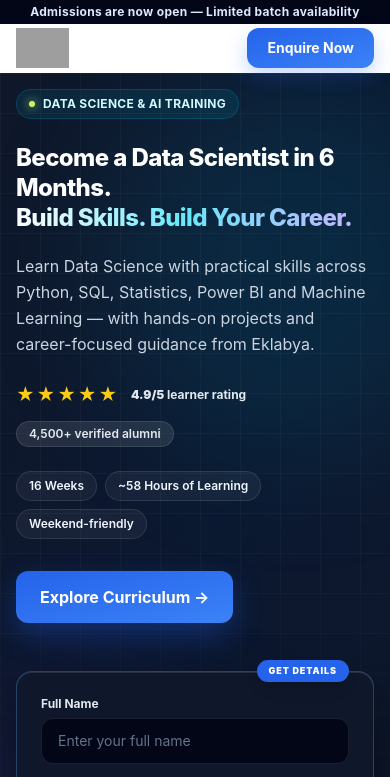
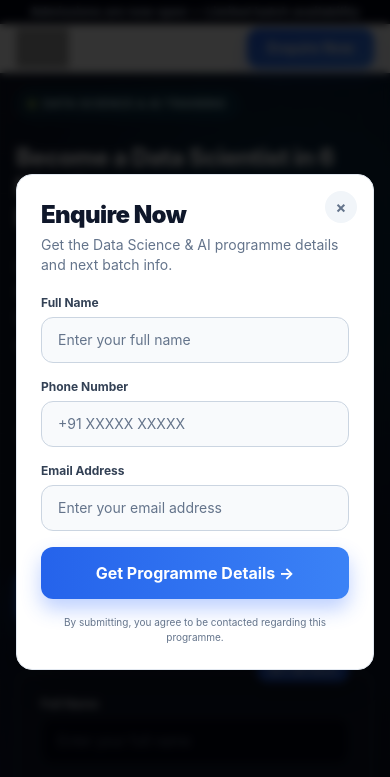
Before and after one commit to krsnavtr-code/firstvite_b, a website: page public/data-science-landing-page.html in a window 390 px wide. Shown: the top 777 px of the page. Drawn offline with nearby package versions, Linux system fonts and the light colour scheme; grey boxes are pictures that could not be loaded.

Commit message:
refactor(modal): change lead modal theme from dark to light and add auto-open after 5 seconds
Update lead enquiry modal styling from dark slate theme to light white theme with updated colors for background, borders, text, and form inputs. Change focus states from cyan to blue. Fix marquee-track-reviews CSS selector specificity. Add auto-open functionality to trigger lead modal after 5 seconds if user hasn't manually opened it, with leadModalAlreadyOpened flag to track manual opens.

```diff
--- a/public/data-science-landing-page.html
+++ b/public/data-science-landing-page.html
@@ -84,7 +84,7 @@
           transparent
         );
       }
-      .marquee-track-reviews {
+      div.marquee-track-reviews {
         display: flex;
         width: max-content;
         padding: 0 !important;
@@ -2330,38 +2330,38 @@
       role="dialog"
     >
       <div
-        class="bg-slate-900 border border-blue-400/30 rounded-2xl p-6 md:p-8 w-full max-w-md relative shadow-[0_20px_50px_rgba(0,0,0,0.5),inset_0_1px_0_rgba(255,255,255,0.1)]"
+        class="bg-white rounded-2xl p-6 md:p-8 w-full max-w-md relative shadow-2xl border border-slate-200"
       >
         <button
           type="button"
           onclick="closeModal()"
-          class="absolute right-4 top-4 w-8 h-8 rounded-full bg-slate-800 text-slate-300 flex items-center justify-center font-bold hover:bg-slate-700 hover:text-white"
+          class="absolute right-4 top-4 w-8 h-8 rounded-full bg-slate-100 text-slate-500 flex items-center justify-center font-bold hover:bg-slate-200 hover:text-slate-700"
           aria-label="Close"
         >
           &times;
         </button>
-        <h3 class="text-2xl font-black text-white tracking-tight mb-1">
+        <h3 class="text-2xl font-black text-slate-900 tracking-tight mb-1">
           Enquire Now
         </h3>
-        <p class="text-sm text-slate-400 mb-5">
+        <p class="text-sm text-slate-500 mb-5">
           Get the Data Science & AI programme details and next batch info.
         </p>
 
         <form onsubmit="submitLead(event)" class="space-y-4">
           <label class="block">
-            <span class="block text-xs font-bold text-slate-200 mb-1.5"
+            <span class="block text-xs font-bold text-slate-700 mb-1.5"
               >Full Name</span
             >
             <input
               type="text"
               name="name"
               placeholder="Enter your full name"
-              class="w-full bg-slate-950 border border-white/10 rounded-xl px-4 py-3 text-sm text-white placeholder-slate-500 focus:outline-none focus:border-cyan-400 focus:ring-1 focus:ring-cyan-400 transition-all"
+              class="w-full bg-slate-50 border border-slate-300 rounded-xl px-4 py-3 text-sm text-slate-900 placeholder-slate-500 focus:outline-none focus:border-blue-500 focus:ring-1 focus:ring-blue-500 transition-all"
               required
             />
           </label>
           <label class="block">
-            <span class="block text-xs font-bold text-slate-200 mb-1.5"
+            <span class="block text-xs font-bold text-slate-700 mb-1.5"
               >Phone Number</span
             >
             <input
@@ -2370,19 +2370,19 @@
               inputmode="tel"
               pattern="[0-9 +()-]{10,}"
               placeholder="+91 XXXXX XXXXX"
-              class="w-full bg-slate-950 border border-white/10 rounded-xl px-4 py-3 text-sm text-white placeholder-slate-500 focus:outline-none focus:border-cyan-400 focus:ring-1 focus:ring-cyan-400 transition-all"
+              class="w-full bg-slate-50 border border-slate-300 rounded-xl px-4 py-3 text-sm text-slate-900 placeholder-slate-500 focus:outline-none focus:border-blue-500 focus:ring-1 focus:ring-blue-500 transition-all"
               required
             />
           </label>
           <label class="block">
-            <span class="block text-xs font-bold text-slate-200 mb-1.5"
+            <span class="block text-xs font-bold text-slate-700 mb-1.5"
               >Email Address</span
             >
             <input
               type="email"
               name="email"
               placeholder="Enter your email address"
-              class="w-full bg-slate-950 border border-white/10 rounded-xl px-4 py-3 text-sm text-white placeholder-slate-500 focus:outline-none focus:border-cyan-400 focus:ring-1 focus:ring-cyan-400 transition-all"
+              class="w-full bg-slate-50 border border-slate-300 rounded-xl px-4 py-3 text-sm text-slate-900 placeholder-slate-500 focus:outline-none focus:border-blue-500 focus:ring-1 focus:ring-blue-500 transition-all"
               required
             />
           </label>
@@ -2402,7 +2402,7 @@
             value="Enquiry from the Data Science & AI landing page popup"
           />
           <div
-            class="form-success hidden p-3 rounded-lg bg-green-500/20 border border-green-500/30 text-green-100 font-bold text-xs text-center"
+            class="form-success hidden p-3 rounded-lg bg-green-100 border border-green-200 text-green-800 font-bold text-xs text-center"
             role="status"
           >
             Thanks! Your enquiry has been submitted. We will get back to you
@@ -2414,7 +2414,7 @@
           >
             Get Programme Details &rarr;
           </button>
-          <p class="text-[10px] text-slate-400 text-center mt-3">
+          <p class="text-[10px] text-slate-500 text-center mt-3">
             By submitting, you agree to be contacted regarding this programme.
           </p>
         </form>
@@ -2512,6 +2512,15 @@
       (function () {
         const reviewModal = document.getElementById("review-modal");
 
+        let leadModalAlreadyOpened = false;
+        if (typeof openModal === "function") {
+          const originalOpenModal = openModal;
+          openModal = function () {
+            leadModalAlreadyOpened = true;
+            originalOpenModal();
+          };
+        }
+
         // Fix review card icon colors, clone data attributes, and make clones clickable
         const track = document.querySelector(".marquee-track-reviews");
         if (track) {
@@ -2597,6 +2606,19 @@
             closeReviewPopup();
           }
         });
+
+        // Auto-open the lead modal after 5s if the user hasn't opened it yet
+        const leadModalAuto = document.getElementById("leadModal");
+        if (leadModalAuto) {
+          setTimeout(() => {
+            if (
+              leadModalAuto.classList.contains("hidden") &&
+              !leadModalAlreadyOpened
+            ) {
+              openModal();
+            }
+          }, 5000);
+        }
       })();
     </script>
   </body>
```
